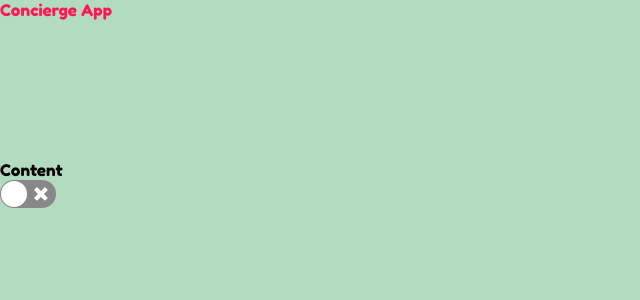
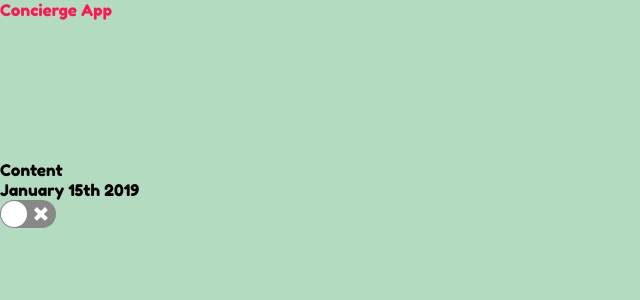
Before and after one commit to rlemasquerier/concierge-app, a React (Create React App) app: page / in a window 1280 px wide. Shown: the top 300 px of the page, without its empty margins (0-640 px from the left). Built offline with nearby package versions, Linux system fonts and the light colour scheme.

Commit message:
added date

```diff
--- a/src/App.js
+++ b/src/App.js
@@ -1,6 +1,7 @@
 import React, { Component } from "react";
 import injectSheet from "react-jss";
 import Switch from "react-switch";
+import moment from "moment";
 import theme from "./theme";
 import "./index.css";
 
@@ -12,6 +13,11 @@ class App extends Component {
         <div className={classes.header}>Concierge App</div>
         <div className={classes.main}>
           <div>Content</div>
+          <div>
+            {moment()
+              .locale("fr")
+              .format("MMMM Do YYYY")}
+          </div>
           <Switch />
         </div>
       </div>
```
